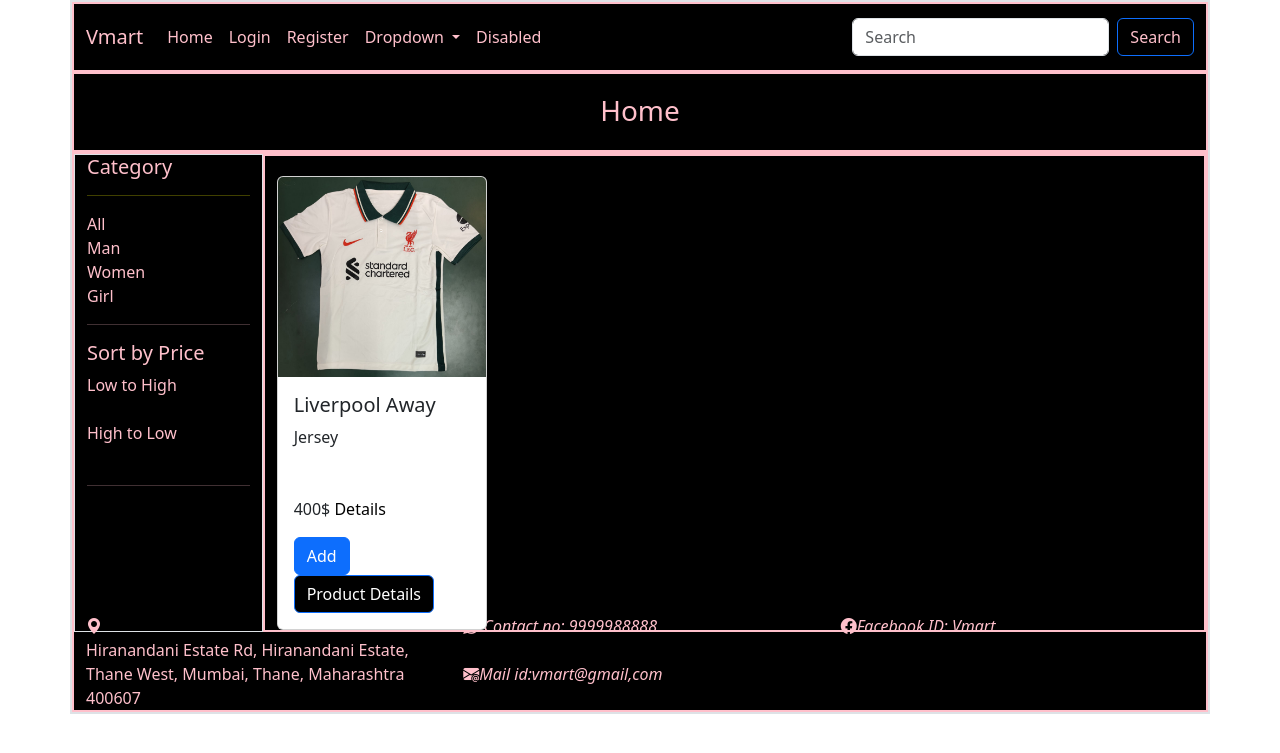
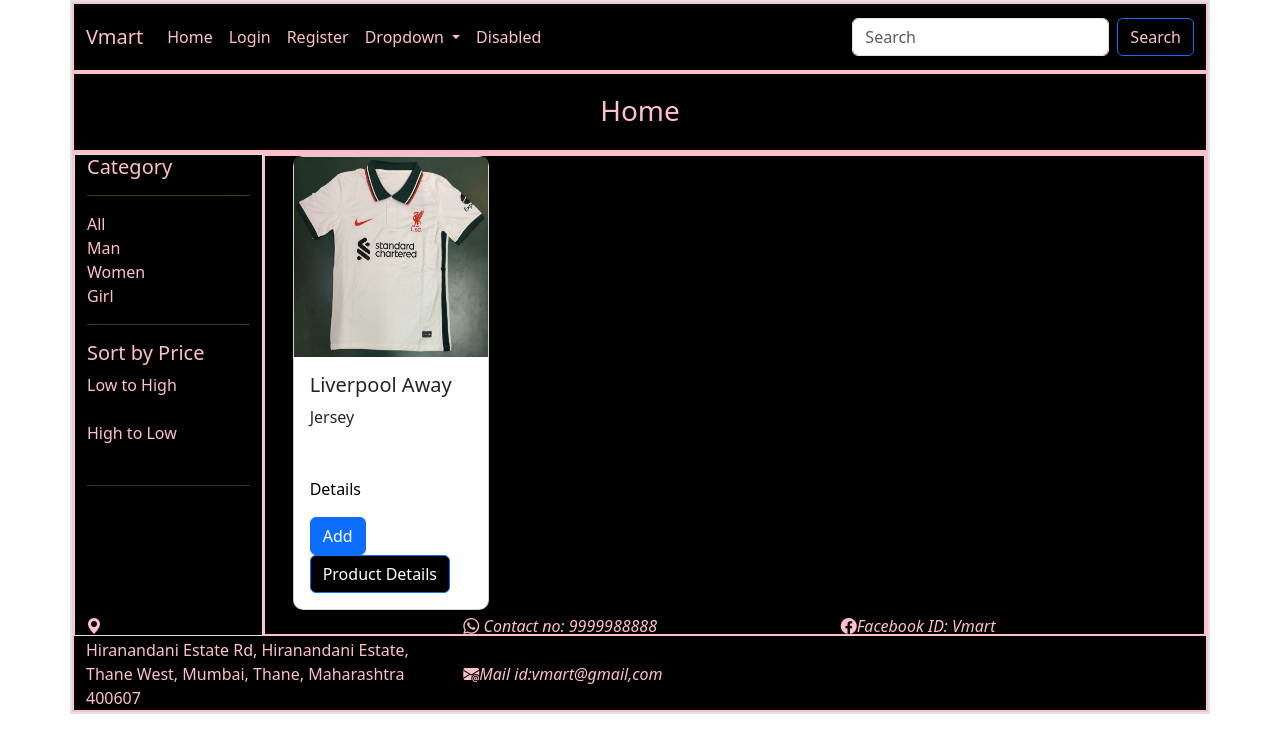
Before and after one commit to VEDU2002/petstore, a Django app: template templates/index_old.html in a window 1280 px wide. Shown: the top 753 px of the page. Run offline with Django 5.2, Linux system fonts and the light colour scheme; the template is opened without the code that fills it, so the values that code supplies are empty; some libraries are stand-ins or nearby versions.

Commit message:
index_old.html

```diff
--- a/templates/index_old.html
+++ b/templates/index_old.html
@@ -84,58 +84,19 @@
           </div>
           <!-- row 2 column 10 -->
           <div class="col-md-10 " style="background-color: black; border: 2px solid pink; ">
-            <div class="row" style="margin-top: 20px;">
-              <div class="col-md-3 ">
-                <div class="card" style="width: 100%;">
+            <div class="col-md-3 mb-4 px-3"> <!-- added bottom margin and horizontal padding -->
+            <div class="card h-100 shadow" style="border-radius: 10px;">
               <img src="{% static 'images/Liverpool Away.jpeg' %}" class="card-img-top" alt="..." height="200px">
               <div class="card-body">
                 <h5 class="card-title">Liverpool Away</h5>
-                    <p class="card-text">Jersey  <br> <br> <br>
-                      400$ <a href="" style="color: black;">Details</a></p>
-
+                <p class="card-text">Jersey <br><br><br>
+                   <a href="" style="color: black;">Details</a></p>
                 <a href="#" class="btn btn-primary">Add</a>
                 <a href="#" class="btn btn-primary" style="background-color: black;">Product Details</a>
               </div>
             </div>
           </div>
-              <!-- <div class="col-md-3">
-                <div class="card" style="width: 100%;">
-                  <img src="../images/Real Madrid.jpeg" class="card-img-top" alt="..." height="200px">
-                  <div class="card-body">
-                    <h5 class="card-title">Real Madrid</h5>
-                    <p class="card-text">Jersey <br> <br> <br>
-                      450$</p>
-                    <a href="#" class="btn btn-primary">Add</a>
-                    <a href="#" class="btn btn-primary" style="background-color: black;">Product Details</a>
-                  </div>
-                </div>
-              </div> -->
-              <!-- <div class="col-md-3">
-                <div class="card" style="width: 100%;">
-                  <img src="../images/Retro AC-Milan (1).jpeg" class="card-img-top" alt="..." height="200px">
-                  <div class="card-body">
-                    <h5 class="card-title">Retro AC Milan</h5>
-                    <p class="card-text">Jersey <br> <br> <br>
-                      600$</p>
-                    <a href="#" class="btn btn-primary">Add</a>
-                    <a href="#" class="btn btn-primary" style="background-color: black;">Product Details</a>
-                  </div>
-                </div>
-              </div> -->
-              <!-- <div class="col-md-3 ">
-                <div class="card" style="width: 100%; ">
-                  <img src="../images/Toni kroos.jpeg" class="card-img-top" alt="..." height="200px">
-                  <div class="card-body">
-                    <h5 class="card-title">Toni Kroos Jersey</h5>
-                    <p class="card-text">Jersey <br> <br> <br>
-                    500$</p>
-                    <a href="#" class="btn btn-primary">Add</a>
-                    <a href="#" class="btn btn-primary" style="background-color: black;">Product Details</a>
-                  </div>
-                </div>
-              </div> -->
 
-            </div>
           </div>
         </div>
         <div class="row" style="height: 100px; background-color: black; border: 2px solid pink;">
```
Lines whose indentation alone changed are shown as unchanged.
